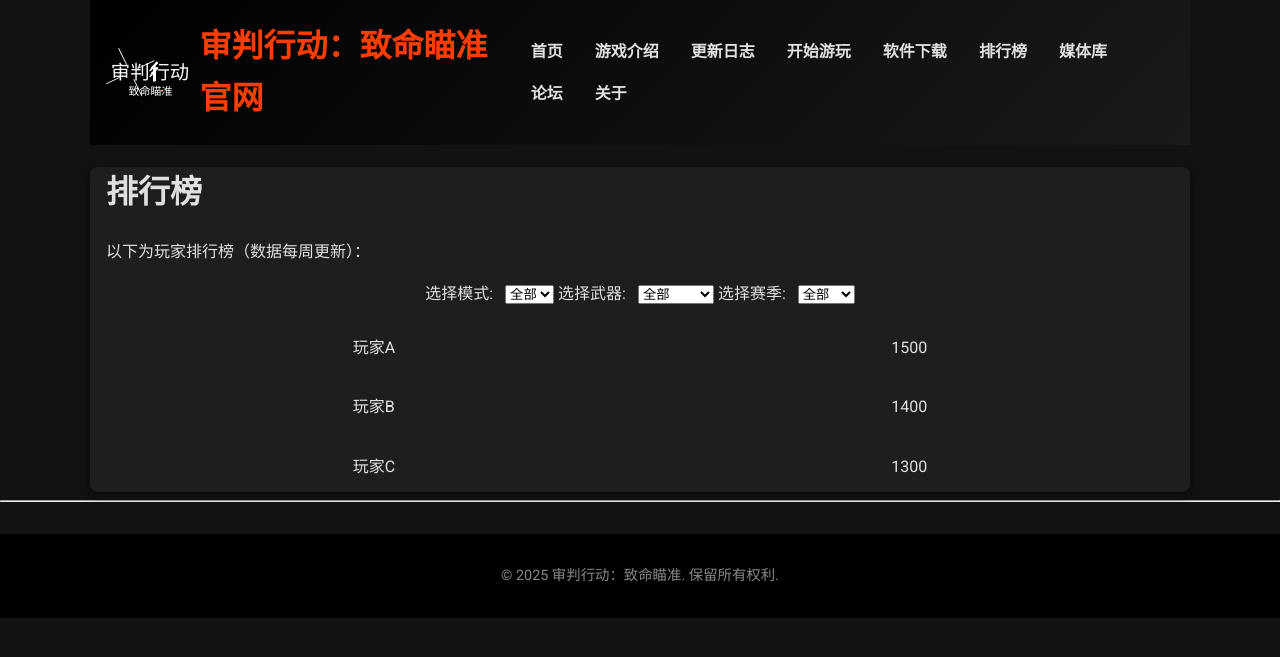
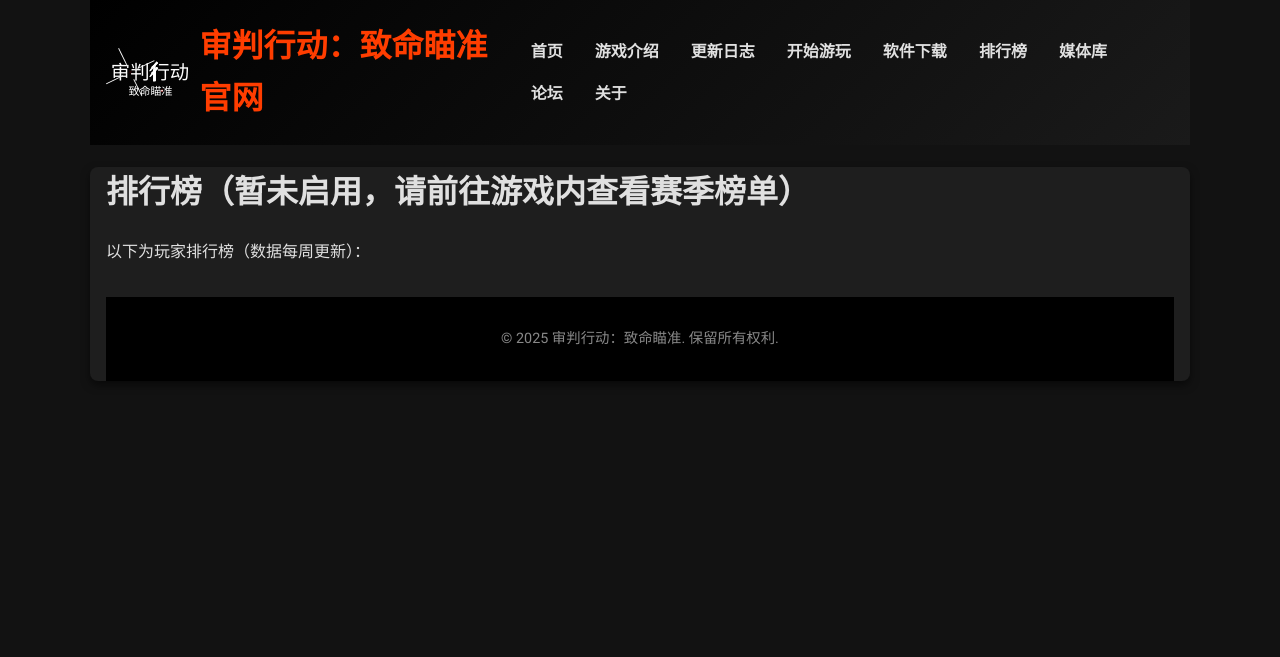
Before and after one commit to Tactgame/tactgame.github.io, a Jekyll site: the page built from leaderboard.html, in a window 1280 px wide. Shown: the top 657 px of the page. Built offline with Jekyll 4.4.1, drawn with Linux system fonts in a browser that asks for light colours; comment, search, counter and statistics services are not loaded.

Commit message:
Update leaderboard.html

```diff
--- a/leaderboard.html
+++ b/leaderboard.html
@@ -4,10 +4,11 @@ title: "排行榜"
 permalink: /leaderboard/
 ---
 
-<h1 data-aos="fade-up">排行榜</h1>
+<h1 data-aos="fade-up">排行榜（暂未启用，请前往游戏内查看赛季榜单）</h1>
 <p data-aos="fade-up">以下为玩家排行榜（数据每周更新）：</p>
-
+<!--
 <!-- 多维度筛选功能 -->
+<!--
 <div class="leaderboard-filter" data-aos="fade-up">
   <label for="filter-mode">选择模式:</label>
   <select id="filter-mode">
@@ -22,6 +23,7 @@ permalink: /leaderboard/
     <option value="sniper">狙击枪</option>
     <option value="assault">突击步枪</option>
     <!-- 根据实际情况添加选项 -->
+<!--
   </select>
 
   <label for="filter-season">选择赛季:</label>
@@ -30,12 +32,15 @@ permalink: /leaderboard/
     <option value="season1">赛季1</option>
     <option value="season2">赛季2</option>
     <!-- 根据实际情况添加选项 -->
+<!--
   </select>
 </div>
 
 <!-- 排行榜列表 -->
+<!--
 <div id="leaderboard-list" data-aos="fade-up">
   <!-- 示例数据，建议后续使用实际数据替换 -->
+<!--
   <div class="leaderboard-item" data-mode="solo" data-weapon="sniper" data-season="season1">
     <span class="player-name">玩家A</span>
     <span class="score">1500</span>
@@ -49,6 +54,7 @@ permalink: /leaderboard/
     <span class="score">1300</span>
   </div>
   <!-- 更多数据可在此处添加 -->
+<!--
 </div>
 
 <script>
```
